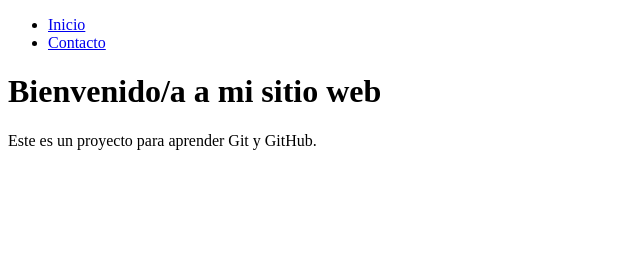
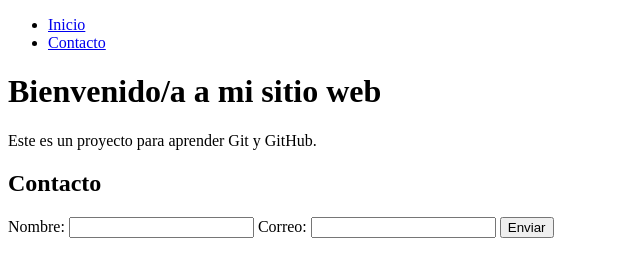
Before and after one commit to VitoNC/Tarea1_CC_VNC, a plain HTML site: page index.html in a window 1280 px wide. Shown: the whole page, without its empty margins (0-640 px from the left). Drawn offline with Linux system fonts and the light colour scheme.

Commit message:
Agregar formulario de contacto

```diff
--- a/index.html
+++ b/index.html
@@ -14,5 +14,18 @@
     </nav>
     <h1>Bienvenido/a a mi sitio web</h1>
     <p>Este es un proyecto para aprender Git y GitHub.</p>
+    <section id="contacto">
+        <h2>Contacto</h2>
+        <form>
+            <label for="nombre">Nombre:</label>
+            <input type="text" id="nombre" name="nombre">
+
+            <label for="email">Correo:</label>
+            <input type="email" id="email" name="email">
+
+            <input type="submit" value="Enviar">
+        </form>
+    </section>
+
 </body>
 </html>
```
